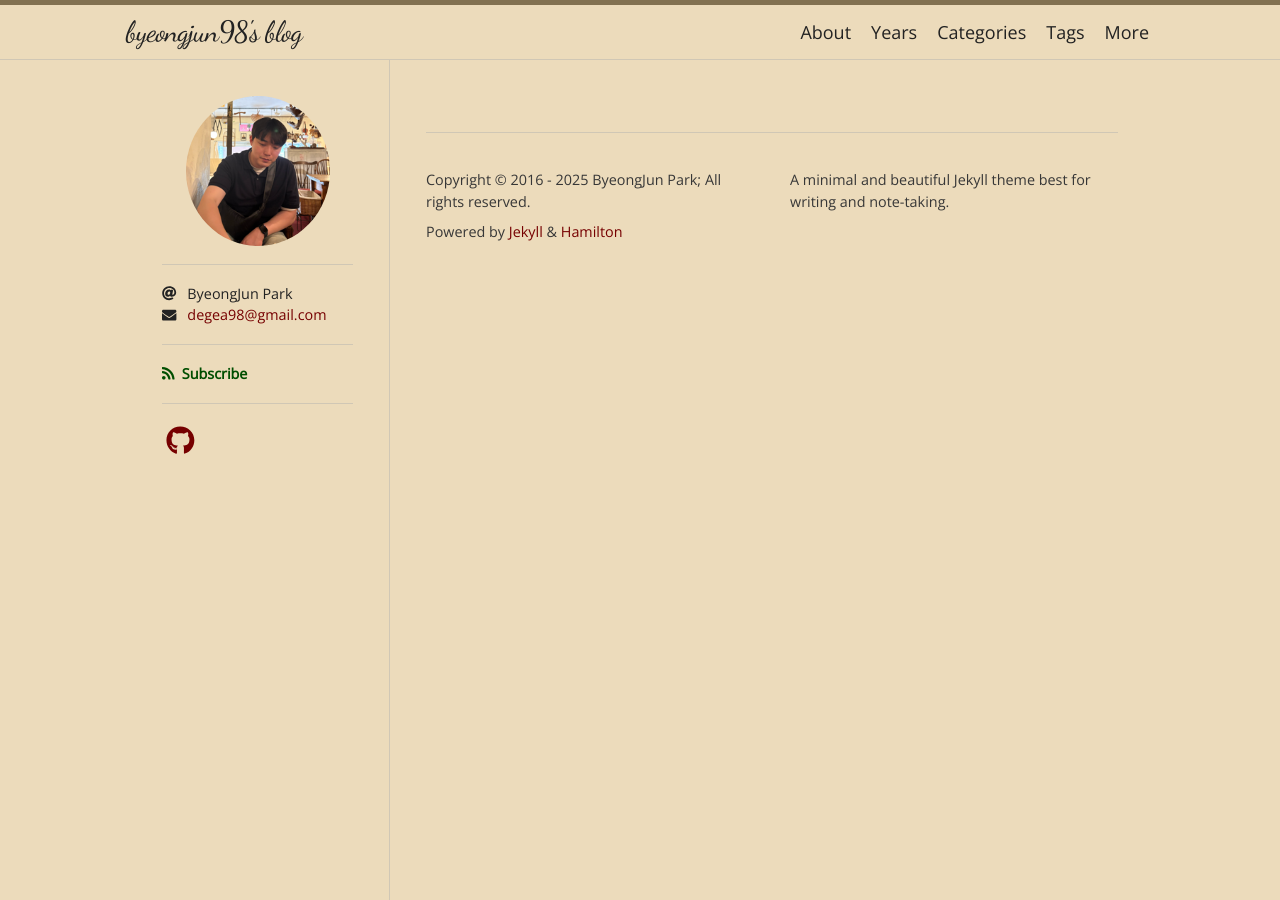
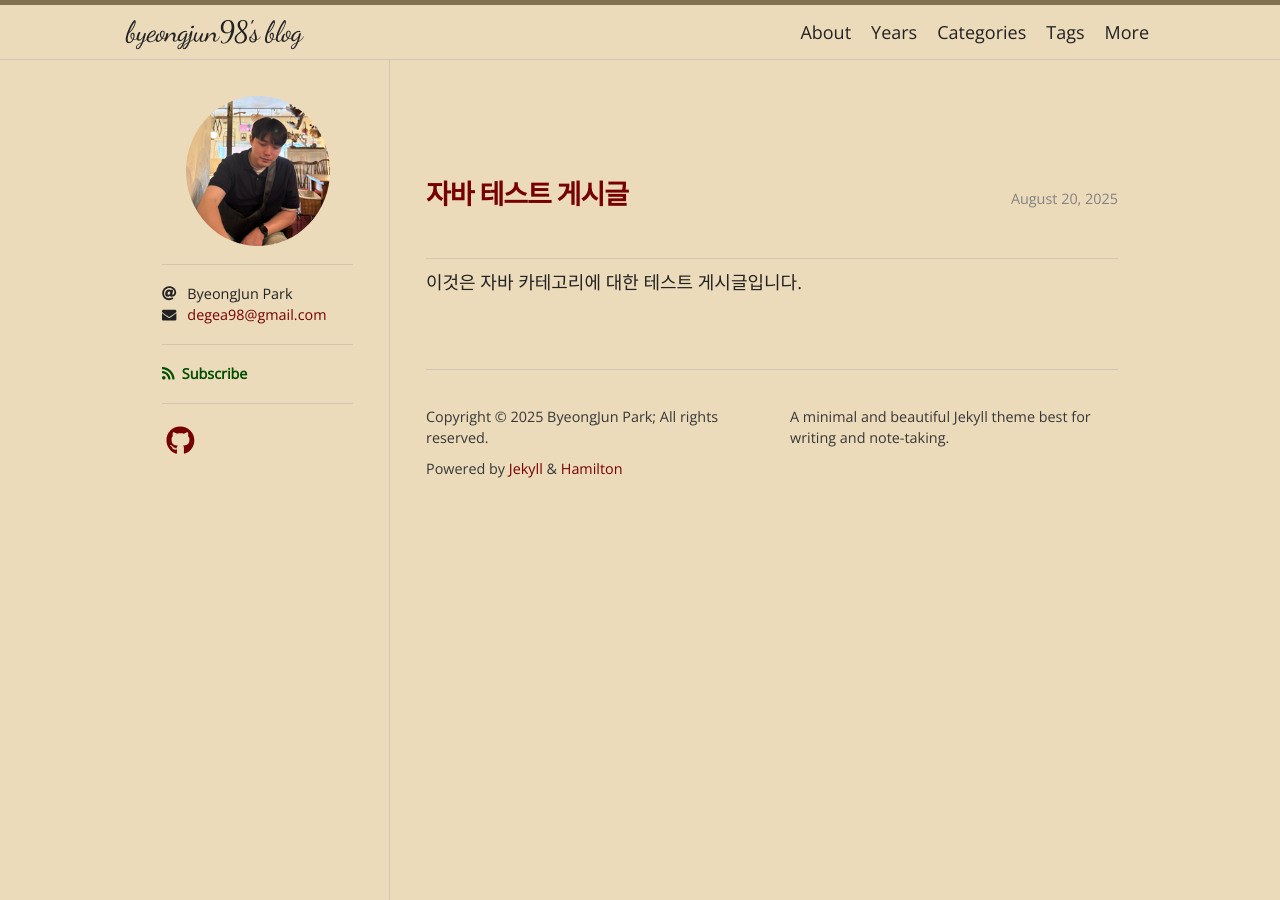
Before and after one commit to byeongjun98/byeongjun98.github.io, a Jekyll site: the page built from index.markdown, in a window 1280 px wide. Built offline with Jekyll 4.4.1, drawn with Linux system fonts in a browser that asks for light colours; nearby versions of some CDN libraries; some web fonts are replaced; the list of posts is cut into pages by our own code.

Commit message:
[Fix] 게시글 정리 및 테스트 게시글 작성

````diff
--- /dev/null
+++ b/_posts/2025-08-20-java-test-post.md
@@ -0,0 +1,21 @@
+---
+layout: post
+title: "자바 테스트 게시글"
+date: 2025-08-20 10:00:00 +0900
+categories: JAVA
+---
+
+이것은 자바 카테고리에 대한 테스트 게시글입니다.
+
+## 마크다운 테스트
+
+- 리스트 항목 1
+- 리스트 항목 2
+
+```java
+public class HelloWorld {
+    public static void main(String[] args) {
+        System.out.println("Hello, Java!");
+    }
+}
+```
--- a/_sass/hamilton/custom-styles.scss
+++ b/_sass/hamilton/custom-styles.scss
@@ -1 +1,31 @@
 // Placeholder to allow customizing styles.
+
+// Custom styles for the post list on the homepage
+.post-header {
+  display: flex;
+  justify-content: space-between;
+  align-items: baseline;
+  margin-bottom: 0.5rem;
+}
+
+.post-title {
+  margin-top: 0;
+  margin-bottom: 0;
+  font-size: 1.5rem;
+}
+
+.post-date {
+  font-size: 0.8rem;
+  color: #828282;
+  flex-shrink: 0;
+  margin-left: 1rem;
+}
+
+.post > p {
+  font-size: 1rem;
+  line-height: 1.6;
+}
+
+.post:not(:last-child) {
+  margin-bottom: 2rem;
+}
--- a/index.markdown
+++ b/index.markdown
@@ -1,6 +1,17 @@
 ---
-# Feel free to add content and custom Front Matter to this file.
-# To modify the layout, see https://jekyllrb.com/docs/themes/#overriding-theme-defaults
-
 layout: home
 ---
+
+<div class="posts">
+  {% for post in site.posts %}
+    <article class="post">
+      <div class="post-header">
+        <h2 class="post-title">
+          <a href="{{ post.url | relative_url }}">{{ post.title }}</a>
+        </h2>
+        <time datetime="{{ post.date | date_to_xmlschema }}" class="post-date">{{ post.date | date: "%B %-d, %Y" }}</time>
+      </div>
+      {{ post.excerpt }}
+    </article>
+  {% endfor %}
+</div>
````
Also changed, not shown: POSTING_GUIDE.md (added, +72 -0 lines), _posts/2016-01-11-task-item-list.md (deleted, +0 -23 lines), _posts/2016-05-19-super-short-article.md (deleted, +0 -7 lines), _posts/2016-05-20-my-example-post.md (deleted, +0 -12 lines), _posts/2016-05-20-super-long-article.md (deleted, +0 -11 lines), _posts/2016-05-20-this-post-demonstrates-post-content-styles.md (deleted, +0 -116 lines), _posts/2016-05-20-welcome-to-jekyll.md (deleted, +0 -22 lines), _posts/2025-08-19-welcome-to-jekyll.markdown (deleted, +0 -29 lines), _posts/2025-08-20-test.md (deleted, +0 -7 lines).
